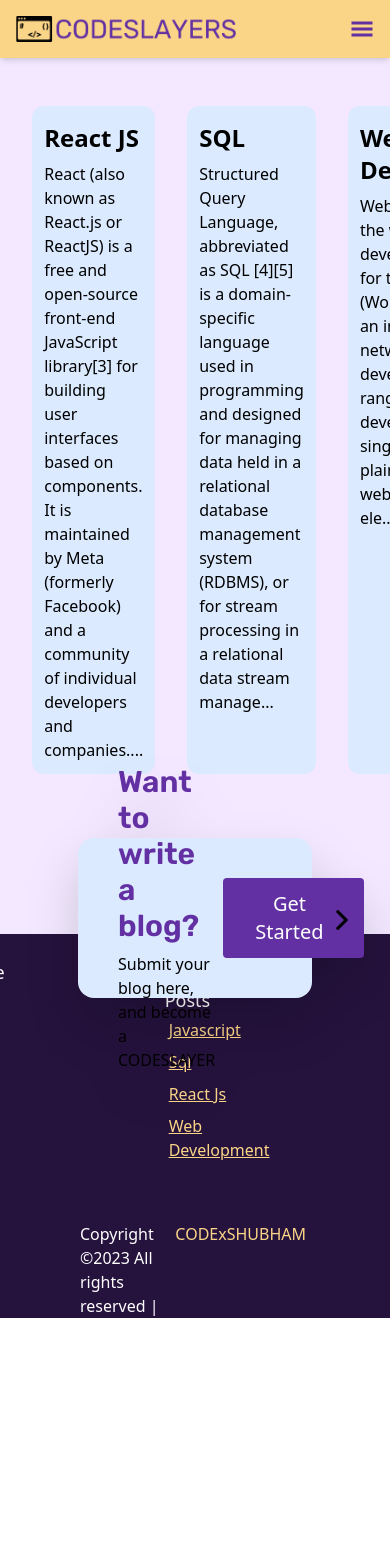
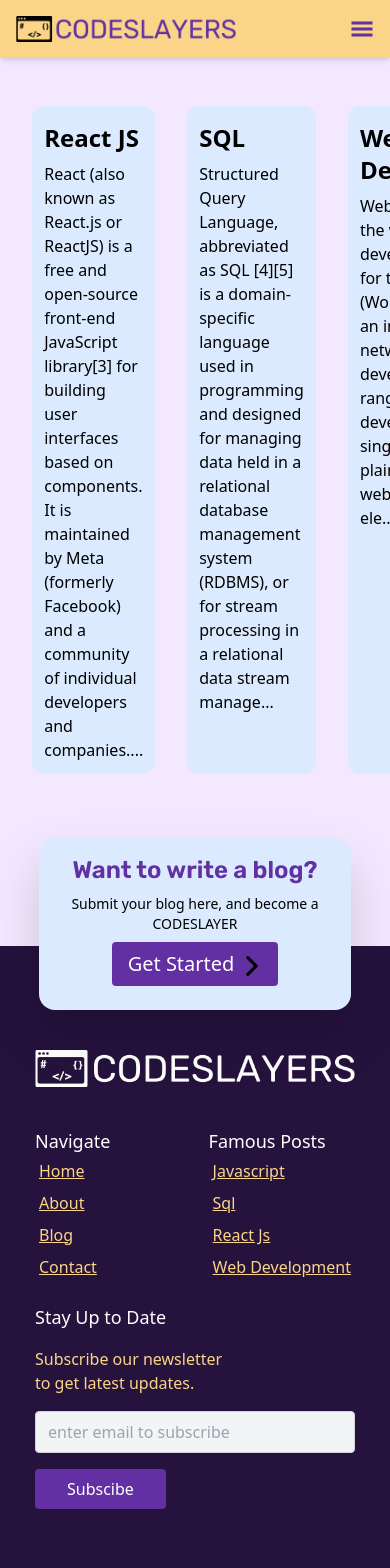
Before and after one commit to CODExSHUBHAM/code-slayers, a Next.js app: page /blog in a window 390 px wide. Shown: the top 1568 px of the page. Before the commit the page ends 1318 px from the top, so only its background shows below. Built offline with nearby package versions, Linux system fonts and the light colour scheme.

Commit message:
feat: made footer and index page responsive

```diff
--- a/components/Footer/footer.js
+++ b/components/Footer/footer.js
@@ -9,21 +9,22 @@ import arrow from '../../public/Icons/right-arrow.png';
 const Footer = () => {
   return (
     <>
-      <div className='flex items-center justify-between h-40 bg-blue-100 w-3/5 mx-auto rounded-2xl z-100 -mb-16 -mt-28 relative p-10 drop-shadow-2xl shadow-black'>
+      <div className='text-center md:text-left flex flex-col md:flex-row items-center justify-between md:h-40 bg-blue-100 w-4/5 md:w-3/5 mx-auto rounded-2xl z-100 -mb-16 -mt-28 relative p-4 md:p-10 drop-shadow-2xl shadow-black'>
         <div>
-          <h1 className='text-3xl text-primary font-primary font-semibold'>Want to write a blog?</h1>
-          <p className='font-medium pt-2'>Submit your blog here, and become a CODESLAYER</p>
+          <h1 className='text-2xl md:text-3xl text-primary font-primary font-semibold'>Want to write a blog?</h1>
+          <p className='font-medium text-sm md:text-base pt-2'>Submit your blog here, and become a CODESLAYER</p>
         </div>
         <Link href={'/submitblog'}>
-          <button className='flex items-center text-white bg-primary border-0 px-8 p-3 mx-2 focus:outline-none hover:bg-purple-900 rounded text-xl'>Get Started <Image src={arrow} alt="arrow" width={20} height={20} className='ml-2 pt-1' /></button>
+          <button className='flex items-center text-white bg-primary border-0 px-4 md:px-8 p-2 md:p-3 md:mx-2 my-2 md:my-0 focus:outline-none hover:bg-purple-900 rounded text-xl'>Get Started <Image src={arrow} alt="arrow" width={20} height={20} className='ml-2 pt-1' /></button>
         </Link>
       </div>
-      <div className='bg-dark h-96 flex flex-col justify-center items-center  px-20 pt-16 z-0'>
-        <div className='flex py-10'>
-          <div className='w-80 mb-32'>
+      <div className='bg-dark md:h-96 flex flex-col justify-center items-center pb-10 md:pb-0  px-20 pt-16 z-0'>
+        <div className='flex flex-col md:flex-row py-10'>
+          <div className='w-80 mb-10 md:mb-32'>
             <Link href={'/'}><Image src={whiteLogo} alt='white-logo' /></Link>
           </div>
-          <div className='px-20 pb-2'>
+          <div className='flex justify-between'>
+            <div className=' md:px-20 md:pb-2'>
               <h2 className='text-white font-medium text-lg'>Navigate</h2>
               <ul className='text-secondary underline'>
                 <li className='p-1'><Link href='/'>Home</Link></li>
@@ -32,7 +33,7 @@ const Footer = () => {
                 <li className='p-1'><Link href='/contact'>Contact</Link></li>
               </ul>
             </div>
-          <div className='px-20 pb-2'>
+            <div className=' md:px-20 md:pb-2'>
               <h2 className='text-white font-medium text-lg'>Famous Posts</h2>
               <ul className='text-secondary underline'>
                 <li className='p-1'><Link href='blogpost/Javascript'>Javascript</Link></li>
@@ -41,18 +42,19 @@ const Footer = () => {
                 <li className='p-1'><Link href='blogpost/web-dev'>Web Development</Link></li>
               </ul>
             </div>
-          <div className='px-16 pb-3'>
+          </div>
+          <div className='py-5 md:py-0 md:px-16 md:pb-3'>
             <h2 className='text-white font-medium text-lg'>Stay Up to Date</h2>
             <p className='w-48 text-secondary mt-4'>Subscribe our newsletter to get latest updates.</p>
-            <div className='flex mt-4'>
+            <div className='flex flex-col md:flex-row mt-4'>
               <input placeholder='enter email to subscribe' type="email" name="email" id="news-letter-email" className='w-full bg-gray-100 rounded border border-gray-300 focus:border-purple-500 text-base outline-none text-gray-700 py-1 px-3 leading-8 transition-colors duration-200 ease-in-out' />
-              <button className='flex text-white bg-primary border-0 px-8 p-2 mx-2 focus:outline-none hover:bg-purple-900 rounded text-md'>Subscibe</button>
+              <button className='flex w-fit text-white bg-primary border-0 px-8 p-2 mt-4 md:mt-0 md:mx-2 focus:outline-none hover:bg-purple-900 rounded text-md'>Subscibe</button>
             </div>
           </div>
         </div>
-        <div className='py-2 text-white flex'>
+        <div className='md:py-2 text-white flex flex-col md:flex-row text-center'>
           <h1>Copyright ©2023 All rights reserved | This blog is developed by </h1>
-          <h2 className='text-secondary px-1'>CODExSHUBHAM</h2>
+          <h2 className='text-secondary md:px-1'>CODExSHUBHAM</h2>
         </div>
       </div>
     </>
--- a/components/Sections/aboutSection.js
+++ b/components/Sections/aboutSection.js
@@ -4,9 +4,9 @@ const AboutSection = () => {
   return (
     <>
       <section>
-        <div className='text-center p-10'>
+        <div className='text-center px-5 py-4 md:p-10'>
           <h1 className='text-3xl font-bold text-primary font-primary'>We are a community of coders</h1>
-          <p className='w-2/4 m-auto mt-6 font-primary font-medium leading-6 tracking-wide text-lg'>We are dedicated to providing the latest information on coding and technology trends and helping our readers stay up-to-date. We are also committed to fostering an inclusive, supportive environment where everyone can share their ideas and experiences.</p>
+          <p className='md:w-2/4 m-auto mt-6 font-primary font-medium leading-6 tracking-wide text-lg'>We are dedicated to providing the latest information on coding and technology trends and helping our readers stay up-to-date. We are also committed to fostering an inclusive, supportive environment where everyone can share their ideas and experiences.</p>
         </div>
       </section>
     </>
--- a/components/Sections/cta.js
+++ b/components/Sections/cta.js
@@ -5,8 +5,8 @@ const Cta = () => {
   return (
     <>
       <section className="text-gray-600 body-font">
-        <div className="container px-5 py-24 mx-auto">
-          <div className="lg:w-2/3 flex flex-col sm:flex-row sm:items-center items-start mx-auto">
+        <div className="container px-5 py-8 md:py-24 mx-auto text-center">
+          <div className="lg:w-2/3 flex flex-col  sm:flex-row items-center mx-auto">
             <h1 className="flex-grow sm:pr-16 text-2xl font-primary font-medium title-font text-gray-900">Want to know more about CODE SLAYERS or have a suggestion..</h1>
             <Link href={'/contact'}>
               <button className="flex-shrink-0 text-white bg-primary border-0 py-2 px-7 focus:outline-none hover:bg-purple-900 rounded text-lg mt-10 sm:mt-0">Connect with Us</button>
```
Lines whose indentation alone changed are shown as unchanged.
